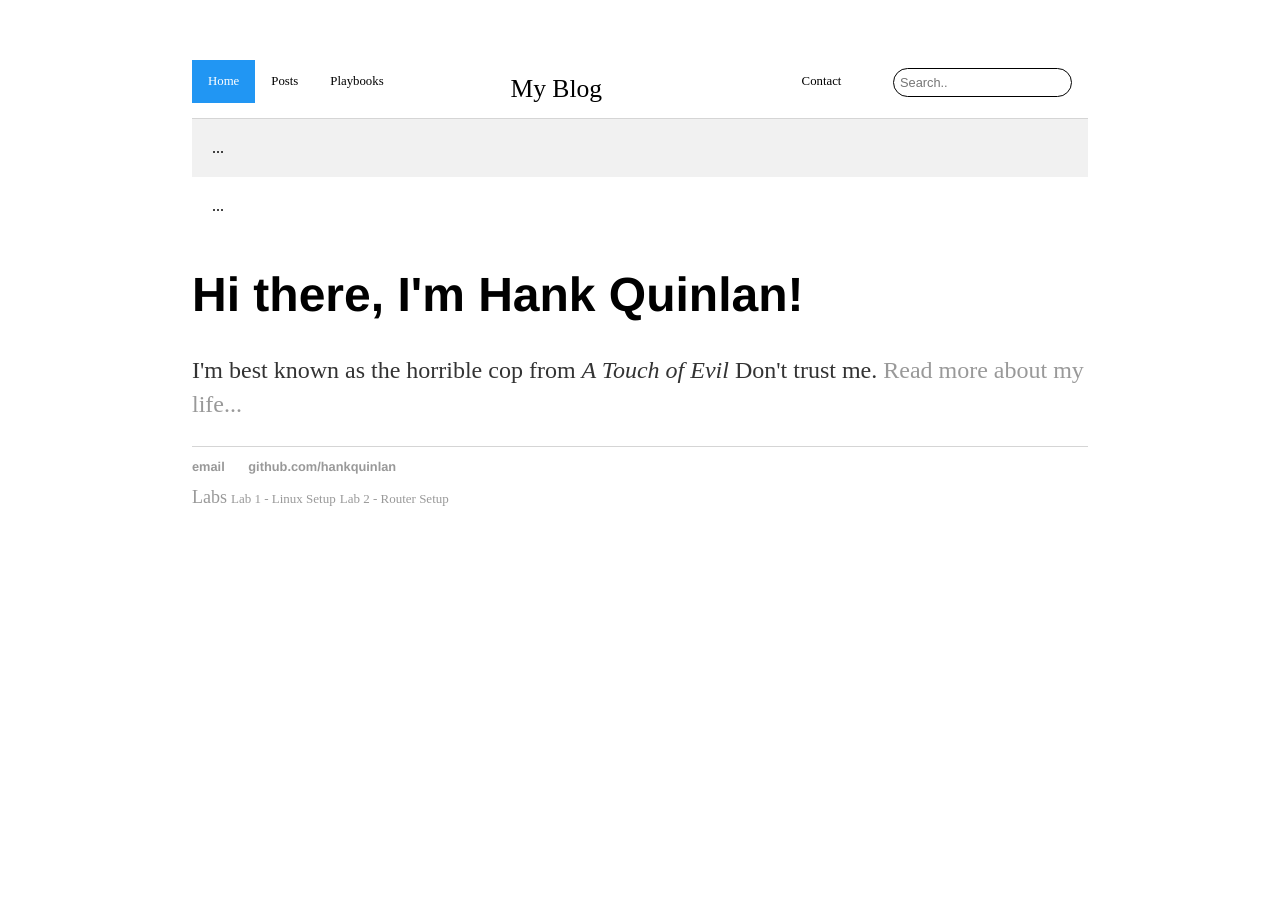
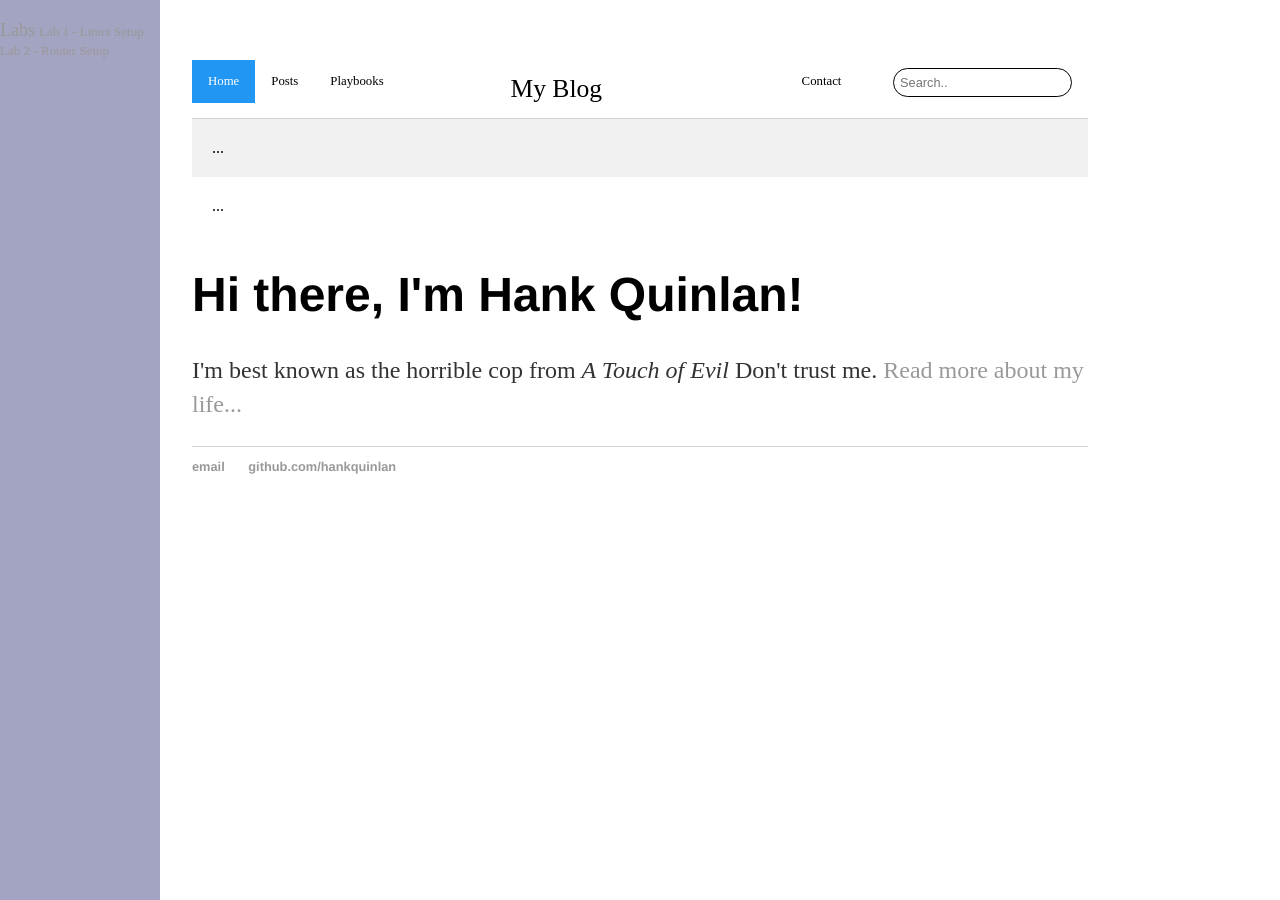
Before and after one commit to billparry99/billparry99.github.io, a Jekyll site: the page built from index.html, in a window 1280 px wide. Built offline with Jekyll 4.4.1, drawn with Linux system fonts in a browser that asks for light colours.

Commit message:
Update main.css

```diff
--- a/css/main.css
+++ b/css/main.css
@@ -214,3 +214,16 @@ ul.posts li {
     background-color: white; /* White background color */
     padding: 20px; /* Some padding */
 }
+
+/* The sidebar menu */
+.sidenav {
+    height: 100%; /* Full-height: remove this if you want "auto" height */
+    width: 160px; /* Set the width of the sidebar */
+    position: fixed; /* Fixed Sidebar (stay in place on scroll) */
+    z-index: 1; /* Stay on top */
+    top: 0; /* Stay at the top */
+    left: 0;
+    background-color: #a3a3c2; /* #111;  Black */
+    overflow-x: hidden; /* Disable horizontal scroll */
+    padding-top: 20px;
+}
```
